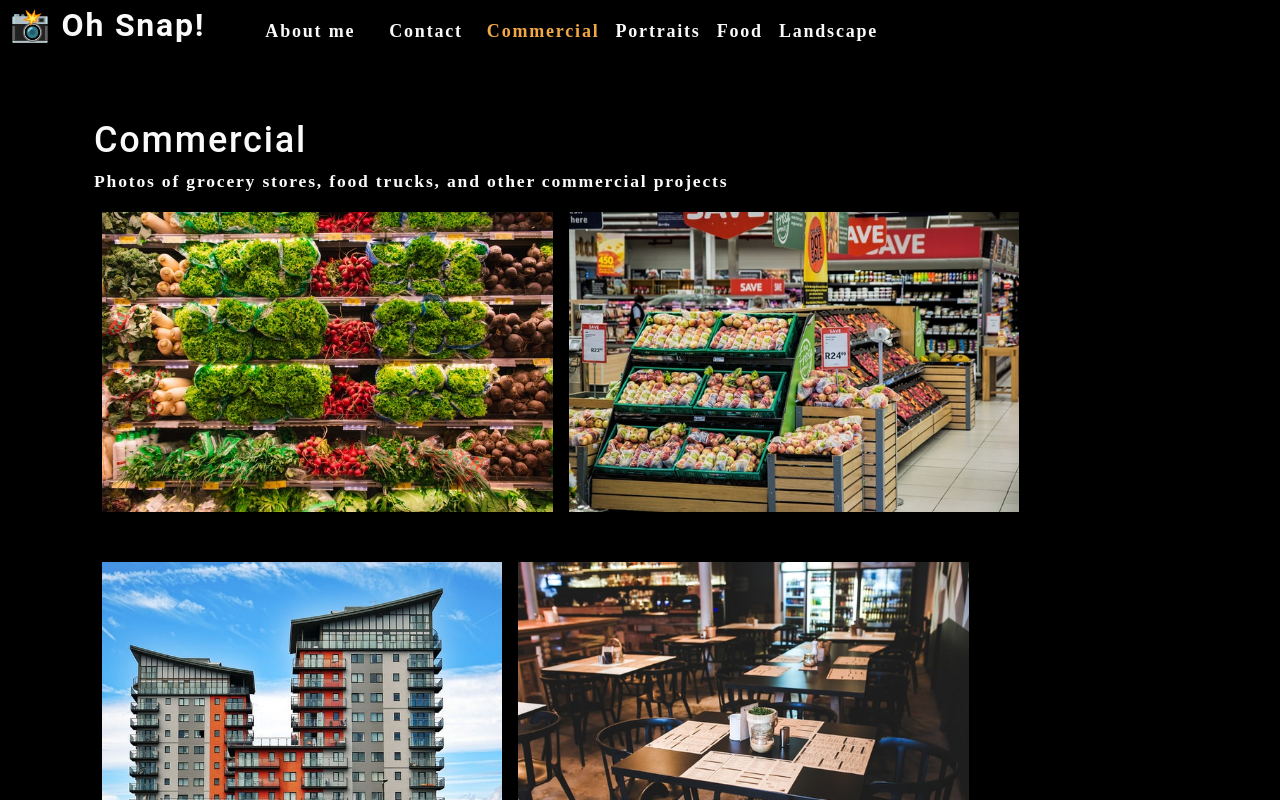
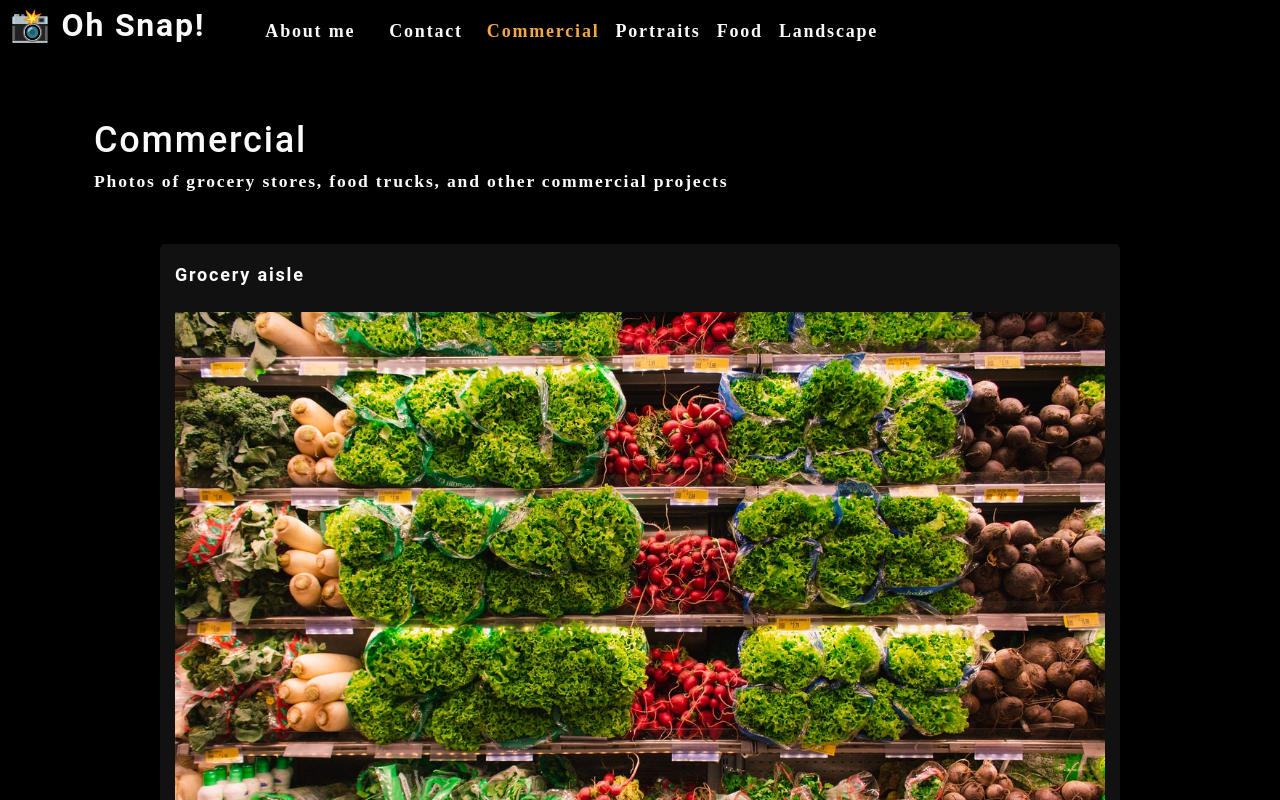
Before and after one commit to mberti13/photo-port, a React (Create React App) app: page / in a window 1280 px wide. Both pictures are taken after a click on the picture 327 px from the left and 361 px from the top of the page. Shown: the top 800 px of the page. Built offline with nearby package versions, Linux system fonts and the light colour scheme.

Commit message:
created modal and linked to photos to open when clicked

```diff
--- /dev/null
+++ b/src/components/Modal/index.js
@@ -0,0 +1,25 @@
+import React from "react";
+
+function Modal({currentPhoto}){
+
+        const { name, category, description, index } = currentPhoto;
+
+
+    return(
+
+        <div className="modal-backdrop">
+            <div className="modalContainer">
+                <h3 className="modalTitle">{name}</h3>
+                <img src={require(`../../assets/large/${category}/${index}.jpg`)} alt="current category"></img>
+                <p>{description}</p>
+                <button type="button">
+                    Close this modal
+                </button>
+            </div>
+        </div>
+
+
+    );
+}
+
+export default Modal;
--- a/src/components/PhotoList/index.js
+++ b/src/components/PhotoList/index.js
@@ -1,4 +1,6 @@
 import React, { useState } from 'react';
+
+import Modal from "../Modal";
 
 const PhotoList = ({ category }) => {
 
@@ -102,14 +104,27 @@
 
   const currentPhotos = photos.filter((photo) => photo.category === category);
 
+  const [ currentPhoto, setCurrentPhoto ] = useState();
+
+  const toggleModal = (image, i) =>{
+    // current photo
+    setCurrentPhoto({...image, index: i});
+    //allows for modal to open when photo is clicked
+    setIsModalOpen(true);
+  };
+
+  const [ isModalOpen, setIsModalOpen ] = useState(false);
+
   return (
     <div>
+      {isModalOpen && <Modal currentPhoto={currentPhoto}/>}
       <div className="flex-row">
         {currentPhotos.map((image, i) => (
           <img
             src={require(`../../assets/small/${category}/${i}.jpg`)}
             alt={image.name}
             className="img-thumbnail mx-1"
+            onClick={() => toggleModal(image, i)}
             key={image.name}
           />
         ))}
```
